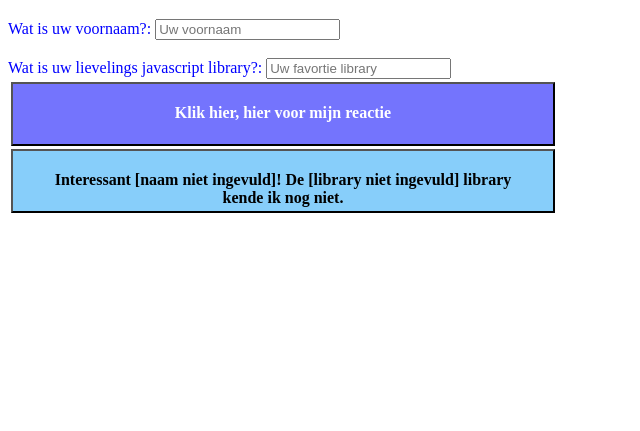
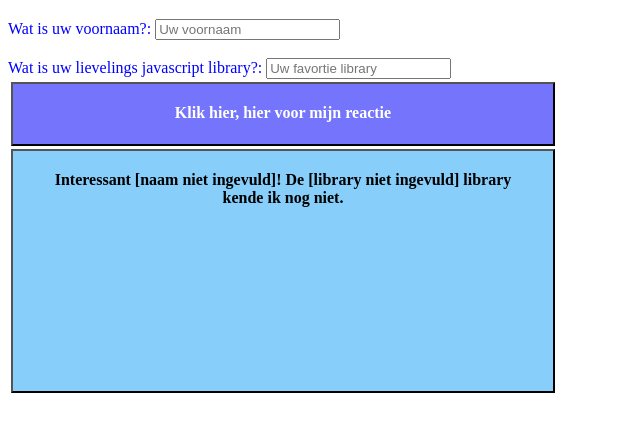
Before and after one commit to vincentvanhees/webdesign-jquery, a plain HTML site: page index.html in a window 1280 px wide. Both pictures are taken after a click on the element "Klik hier, hier voor mijn reactie". Shown: the part 61-492 px from the top of the page, without its empty margins (0-640 px from the left). Drawn offline with nearby package versions, Linux system fonts and the light colour scheme.

Commit message:
minor edits

```diff
--- a/css/main.css
+++ b/css/main.css
@@ -15,7 +15,7 @@ div {
 }
 #rechthoek {
     width:500px;
-    height:20px;
+    height:200px;
     background-color:rgb(182, 9, 9);
     display: none;
 }
```
Also changed, not shown: index.html (+0 -2 lines).
